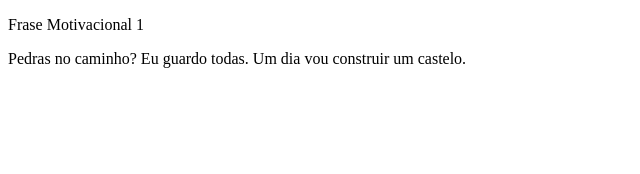
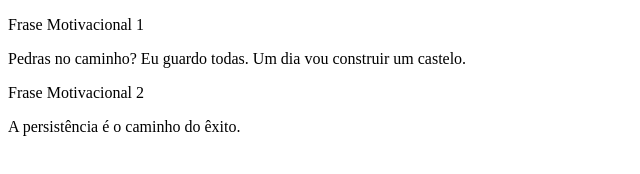
Before and after one commit to GiovanneMachado/primeirosComandos, a plain HTML site: page index.html in a window 1280 px wide. Shown: the whole page, without its empty margins (0-640 px from the left). Drawn offline with Linux system fonts and the light colour scheme.

Commit message:
frase motivacional 2

```diff
--- a/index.html
+++ b/index.html
@@ -9,5 +9,8 @@
 <body>
     <p> Frase Motivacional 1 </p>
     <p> Pedras no caminho? Eu guardo todas. Um dia vou construir um castelo. </p>
+
+    <p> Frase Motivacional 2 </p>
+    <p> A persistência é o caminho do êxito. </p>
 </body>
 </html>
```
